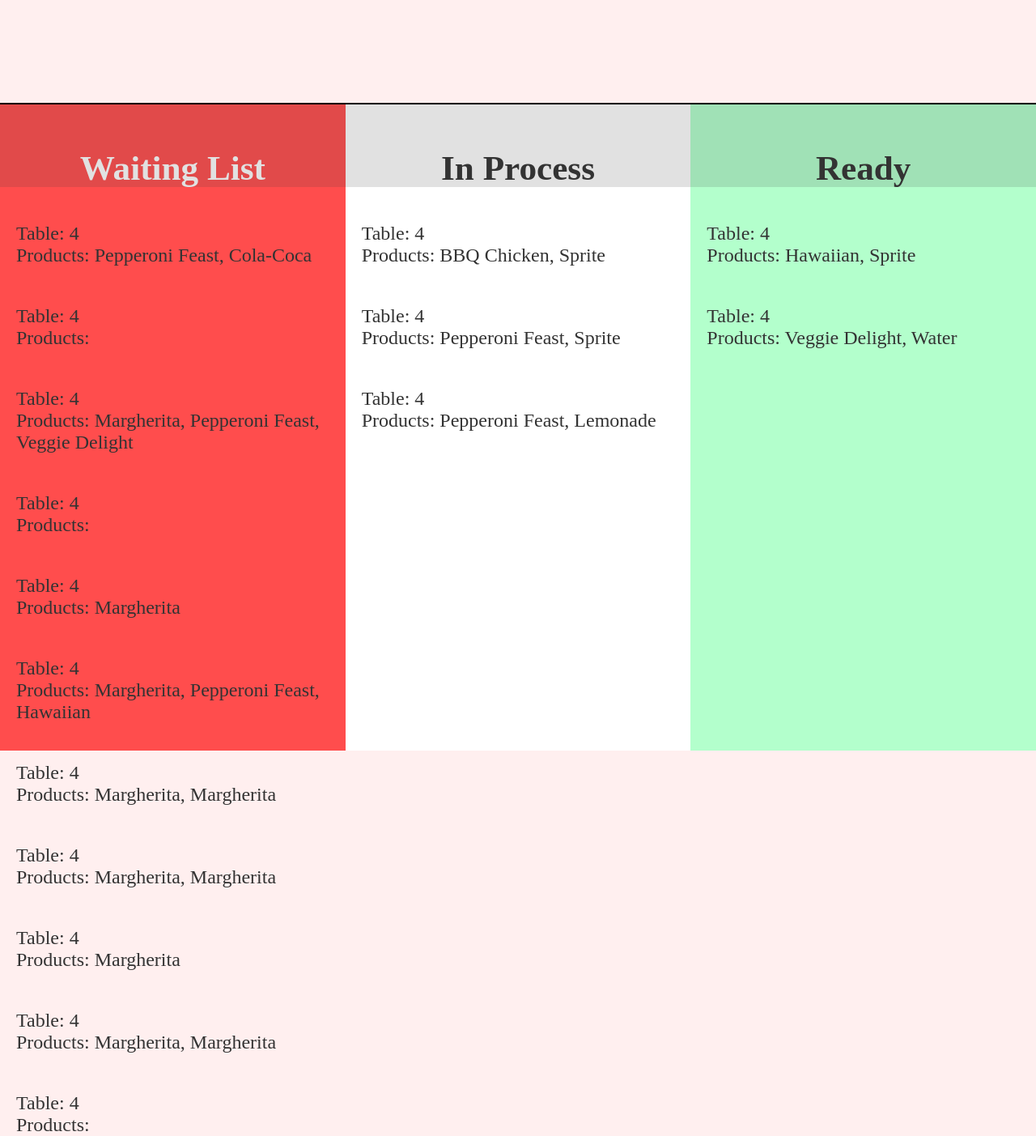
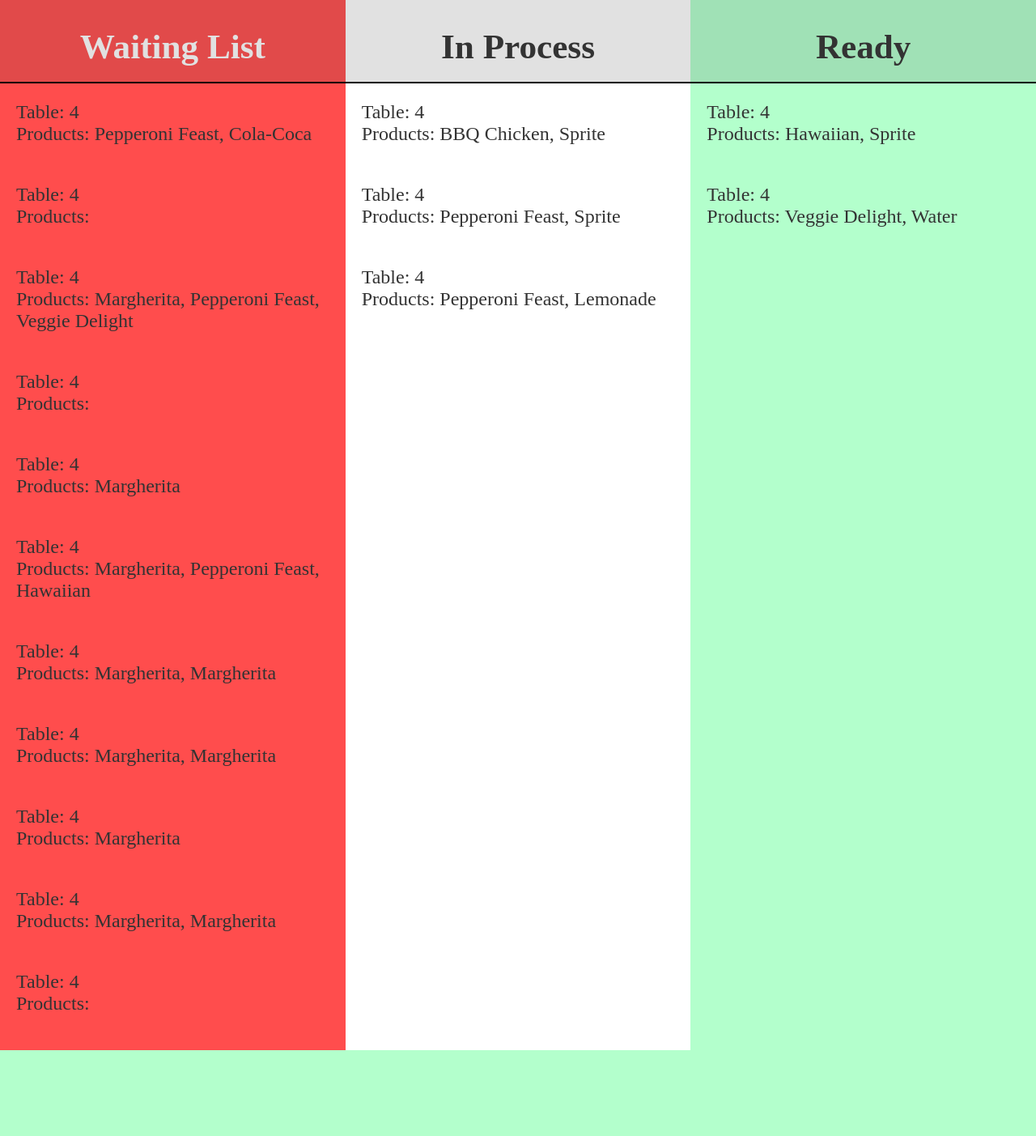
Before and after one commit to ChrisY60/Doughminators, a Flask app: page /getOrdersForKitchen in a window 1280 px wide. Shown: the whole page at 81% size. After the commit the page ends 1297 px from the top, so only its background shows below. Run offline with Flask 3, Linux system fonts and the light colour scheme; some web fonts are replaced.

Commit message:
ficed kitchen U.I

```diff
--- a/WebApp/static/stylesheet.css
+++ b/WebApp/static/stylesheet.css
@@ -645,6 +645,7 @@ button :hover {
     font-size: 150%
 }
 .border1 {
+    margin-top: -129px;
     position: absolute;
     background-color: rgba(59, 59, 59, 0.15);
     display: flex;
@@ -653,6 +654,7 @@ button :hover {
 }
 
 .borderline1 {
+    margin-top: -26px;
     position: absolute;
     background-color: rgb(0, 0, 0);
     display: flex;
@@ -661,6 +663,7 @@ button :hover {
 }
 
 .container1 {
+    margin-top: -150px;
     display: flex;
     width: 100%;
     height: 13vh;
@@ -669,7 +672,7 @@ button :hover {
 .container2 {
     display: flex;
     width: 100%;
-    height: 87vh;
+    height: auto;
 }
 
 .column1 {
```
